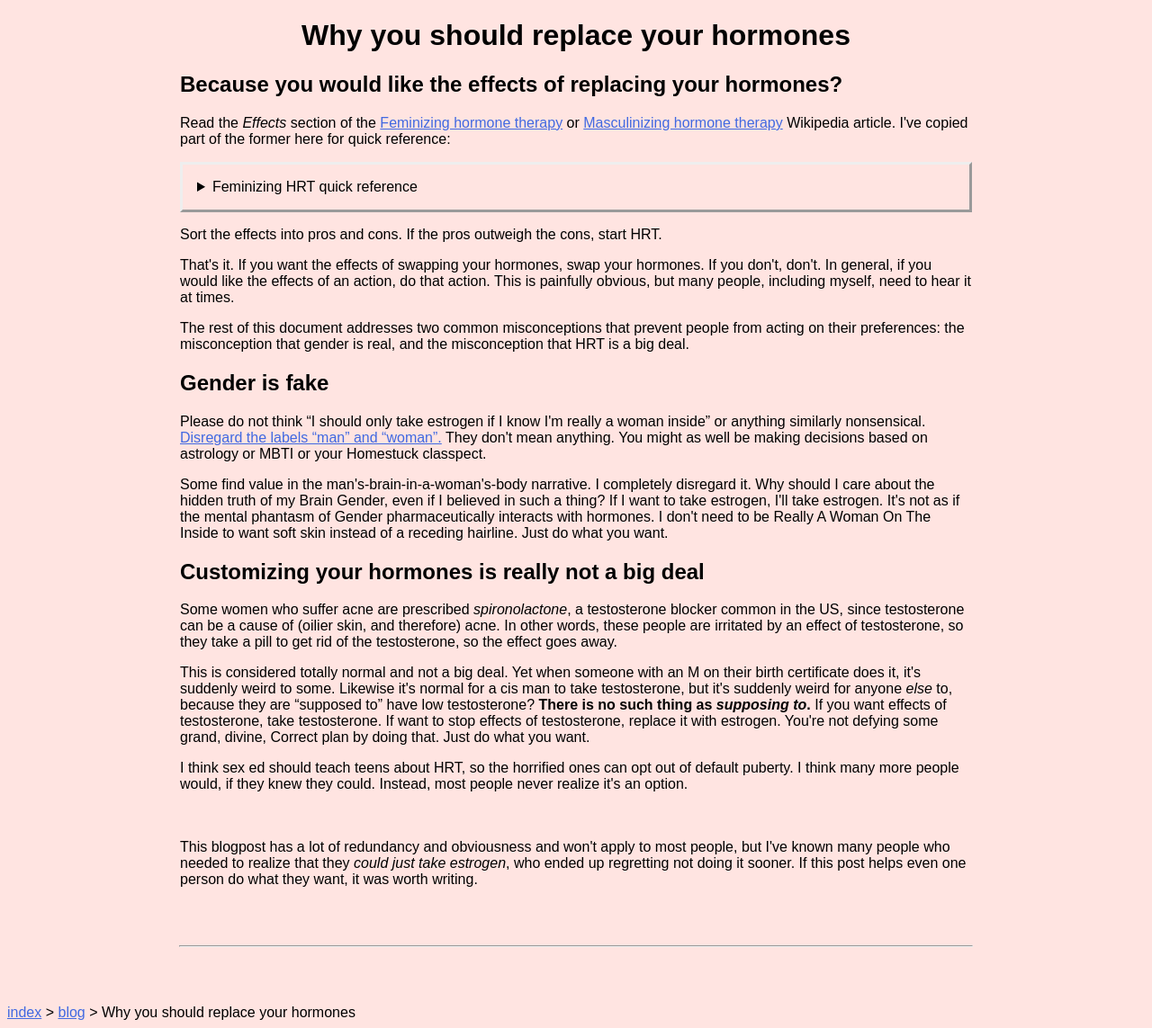
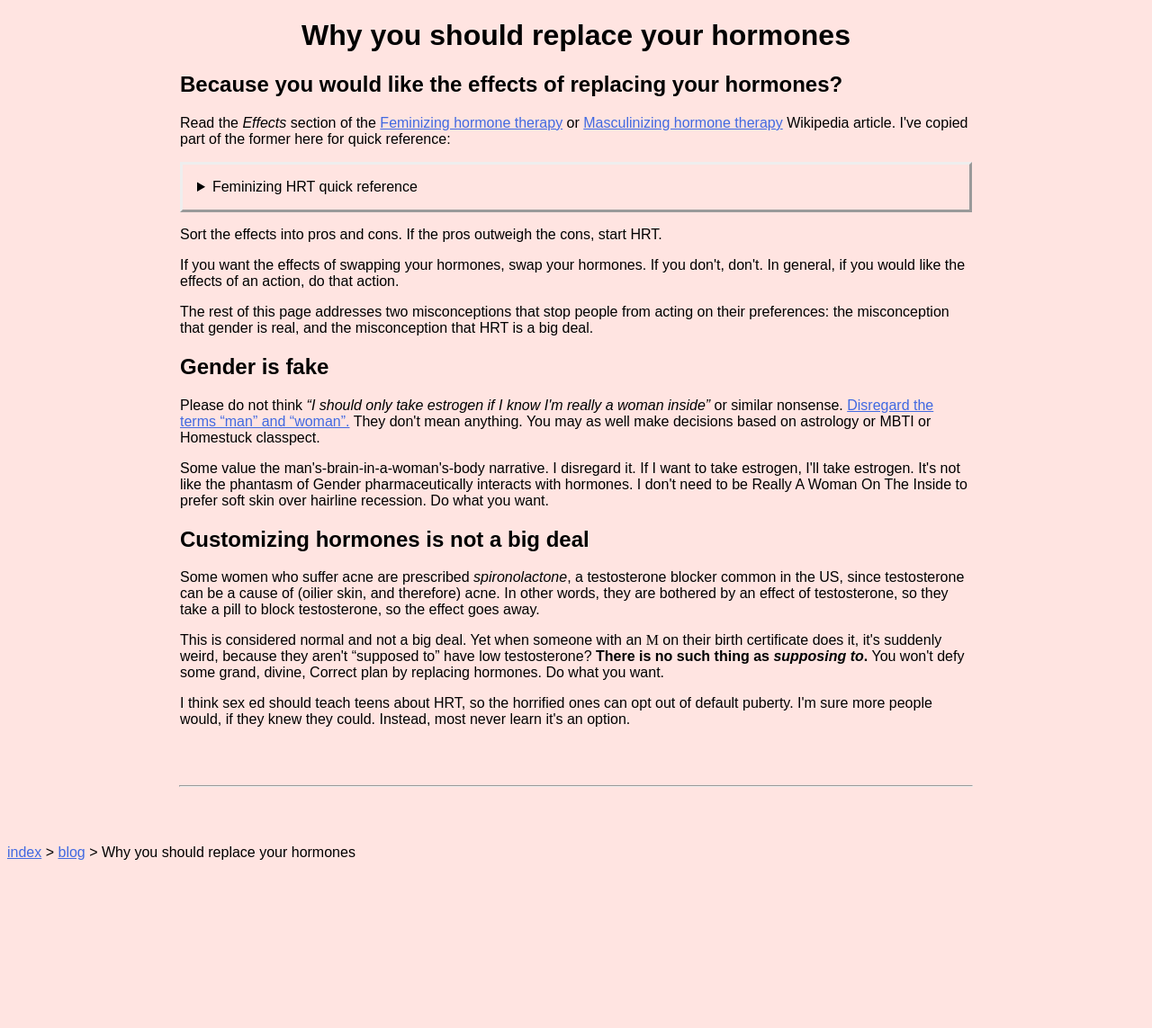
Before and after one commit to Roachbones/Roachbones.github.io, a Jekyll site: the page built from drafts/hrt.html, in a window 1280 px wide. Shown: the whole page at 90% size. Built offline with Jekyll 4.4.1, drawn with Linux system fonts in a browser that asks for light colours; after the commit the page ends 965 px from its top, so only the background shows below that.

Commit message:
Brevitize

```diff
--- a/drafts/hrt.html
+++ b/drafts/hrt.html
@@ -94,7 +94,7 @@ style: |
 
 <!-- Add the small con of the inconvenience of taking a couple of pills or a weekly injection.] -->
 
-<p>That's it. If you want the effects of swapping your hormones, swap your hormones. If you don't, don't. In general, if you would like the effects of an action, do that action. This is painfully obvious, but many people, including myself, need to hear it at times.
+<p>If you want the effects of swapping your hormones, swap your hormones. If you don't, don't. In general, if you would like the effects of an action, do that action.
 
 
 <!--
@@ -106,7 +106,7 @@ Some testosterone effects (body hair, facial hair, voice deepening) are pretty p
 [digression about unavailable options? probably omit.]
 -->
 
-<p>The rest of this document addresses two common misconceptions that prevent people from acting on their preferences: the misconception that gender is real, and the misconception that HRT is a big deal.
+<p>The rest of this page addresses two misconceptions that stop people from acting on their preferences: the misconception that gender is real, and the misconception that HRT is a big deal.
 
 <!--
 [scrap this? the above transition is better]<h2>Common [mis?conceptions??]</h2>
@@ -114,15 +114,18 @@ Some testosterone effects (body hair, facial hair, voice deepening) are pretty p
 -->
 
 <h2>Gender is fake</h2>
-<p>Please do not think “I should only take estrogen if I know I'm really a woman inside” or anything similarly nonsensical. <a href=http://en.wikipedia.org/wiki/Postgenderism>Disregard the labels “man” and “woman”.</a> They don't mean anything. You might as well be making decisions based on astrology or MBTI or your Homestuck classpect.
-<p>Some find value in the man's-brain-in-a-woman's-body narrative. I completely disregard it. Why should I care about the hidden truth of my Brain Gender, even if I believed in such a thing? If I want to take estrogen, I'll take estrogen. It's not as if the mental phantasm of Gender pharmaceutically interacts with hormones. I don't need to be Really A Woman On The Inside to want soft skin instead of a receding hairline. <!--And transmascs don't need some Proof of Manhood to roll the baldness dice to score body hair and a deep voice.--> Just do what you want.
+<p>Please do not think <q style=font-style:italic>I should only take estrogen if I know I'm really a woman inside</q> or similar nonsense. <a href=http://en.wikipedia.org/wiki/Postgenderism>Disregard the terms “man” and “woman”.</a> They don't mean anything. You may as well make decisions based on astrology or MBTI or Homestuck classpect.
+<p>Some value the man's-brain-in-a-woman's-body narrative. I disregard it. <!--Why should I care about the hidden truth of my Brain Gender, even if I believed in such a thing?--> If I want to take estrogen, I'll take estrogen. It's not like the phantasm of Gender pharmaceutically interacts with hormones. I don't need to be Really A Woman On The Inside to prefer soft skin over hairline recession. <!--And transmascs don't need some Proof of Manhood to roll the baldness dice to score body hair and a deep voice.--> Do what you want.
 
-<h2>Customizing your hormones is really not a big deal</h2>
-<p>Some women who suffer acne are prescribed <dfn>spironolactone</dfn>, a testosterone blocker common in the US, since testosterone can be a cause of (oilier skin, and therefore) acne. In other words, these people are irritated by an effect of testosterone, so they take a pill to get rid of the testosterone, so the effect goes away. <!--Spironolactone is the exact pill I take. -->
-<p>This is considered totally normal and not a big deal. Yet when someone with an M on their birth certificate does it, it's suddenly weird to some. Likewise it's normal for a cis man to take testosterone, but it's suddenly weird for anyone <i>else</i> to, because they are “supposed to” have low testosterone? <strong>There is no such thing as <i>supposing to</i>.</strong> If you want effects of testosterone, take testosterone. If want to stop effects of testosterone, replace it with estrogen. You're not defying some grand, divine, Correct plan by doing that. Just do what you want.
+<h2>Customizing hormones is not a big deal</h2>
+<p>Some women who suffer acne are prescribed <dfn>spironolactone</dfn>, a testosterone blocker common in the US, since testosterone can be a cause of (oilier skin, and therefore) acne. In other words, they are bothered by an effect of testosterone, so they take a pill to block testosterone, so the effect goes away. <!--Spironolactone is the exact pill I take. -->
+<p>This is considered normal and not a big deal. Yet when someone with an <span style=font-family:serif>M</span> on their birth certificate does it, it's suddenly weird, because they aren't “supposed to” have low testosterone? <strong>There is no such thing as <i>supposing to</i>.</strong> <!--If you want to stop effects of testosterone, replace it with estrogen. You're not defying some grand, divine, Correct plan by doing that.--> You won't defy some grand, divine, Correct plan by replacing hormones. Do what you want.
 
-<p>I think sex ed should teach teens about HRT, so the horrified ones can opt out of default puberty. I think many more people would, if they knew they could. Instead, most people never realize it's an option.
+<p>I think sex ed should teach teens about HRT, so the horrified ones can opt out of default puberty. I'm sure more people would, if they knew they could. Instead, most never learn it's an option.
+
+<!--
 
 <br><br><br>
 
 <p>This blogpost has a lot of redundancy and obviousness and won't apply to most people, but I've known many people who needed to realize that they <em>could just take estrogen</em>, who ended up regretting not doing it sooner. If this post helps even one person do what they want, it was worth writing.
+-->
```
